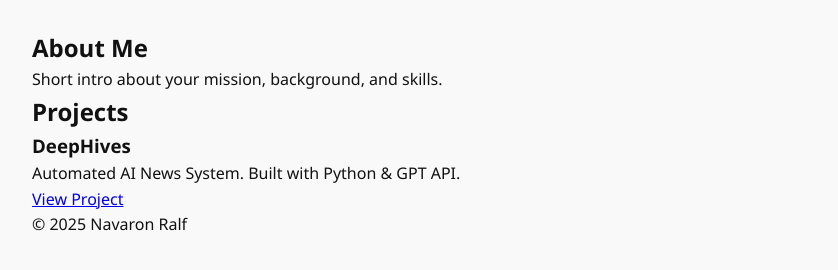
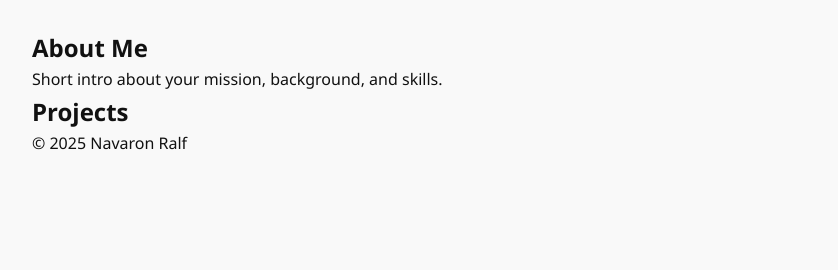
Before and after one commit to navaronralf/PORTFOLIO, a plain HTML site: page index.html in a window 1280 px wide. Shown: the part 112-382 px from the top of the page, without its empty margins (0-838 px from the left). Drawn offline with Linux system fonts and the light colour scheme.

Commit message:
Update: made changes to index.html

```diff
--- a/index.html
+++ b/index.html
@@ -23,9 +23,9 @@
       <section id="projects">
         <h2>Projects</h2>
         <div class="project">
-          <h3>DeepHives</h3>
+        <!--<h3>DeepHives</h3>
           <p>Automated AI News System. Built with Python & GPT API.</p>
-          <a href="#">View Project</a>
+          <a href="#">View Project</a> -->
         </div>
       </section>
         </main>
```
